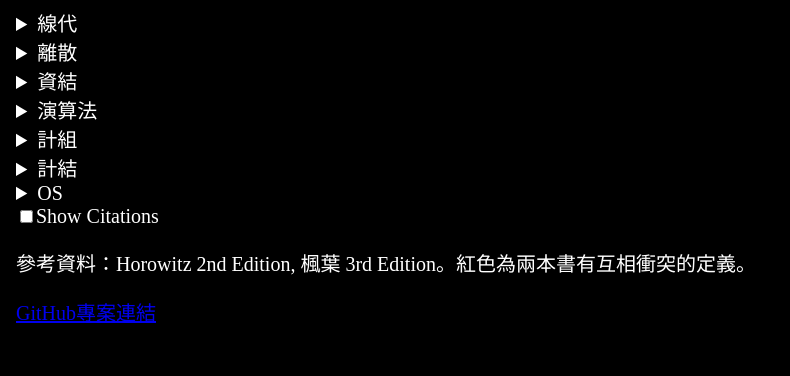
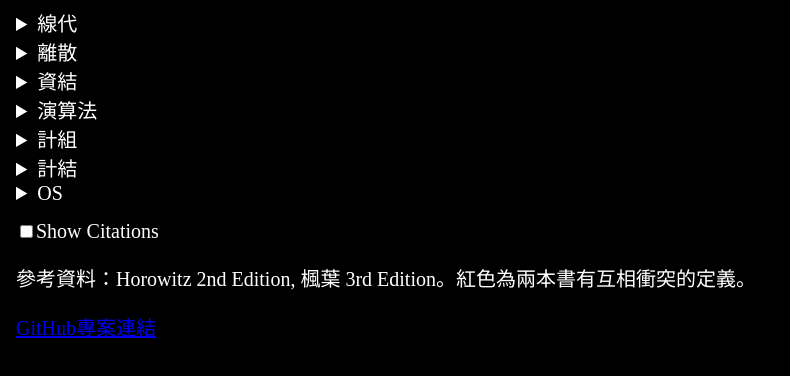
Before and after one commit to h3902340/cs_note, an Angular app: page / in a window 1280 px wide. Shown: the top 376 px of the page, without its empty margins (0-790 px from the left). Built offline with nearby package versions, Linux system fonts and the light colour scheme.

Commit message:
調整margin

```diff
--- a/src/app/app.component.html
+++ b/src/app/app.component.html
@@ -10,7 +10,8 @@
             </details>
         </details>
     </details>
-    <input type="checkbox" [checked]="isShowCitations" (change)="onToggleCitation($event)">Show Citations
+    <input style="margin-top: 20px;" type="checkbox" [checked]="isShowCitations"
+        (change)="onToggleCitation($event)">Show Citations
     <p>參考資料：Horowitz 2nd Edition, 楓葉 3rd Edition。紅色為兩本書有互相衝突的定義。</p>
     <a href="https://github.com/h3902340/cs_note">GitHub專案連結</a>
 </body>
```
